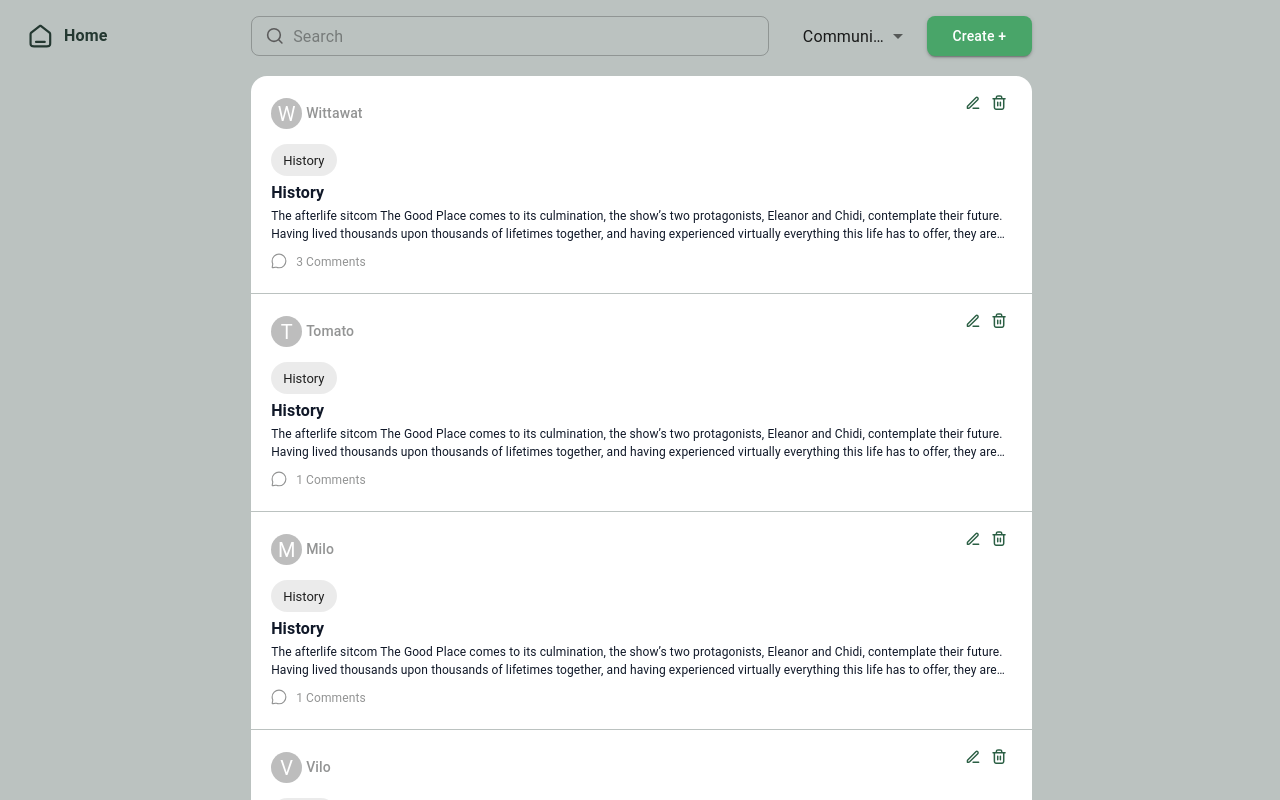
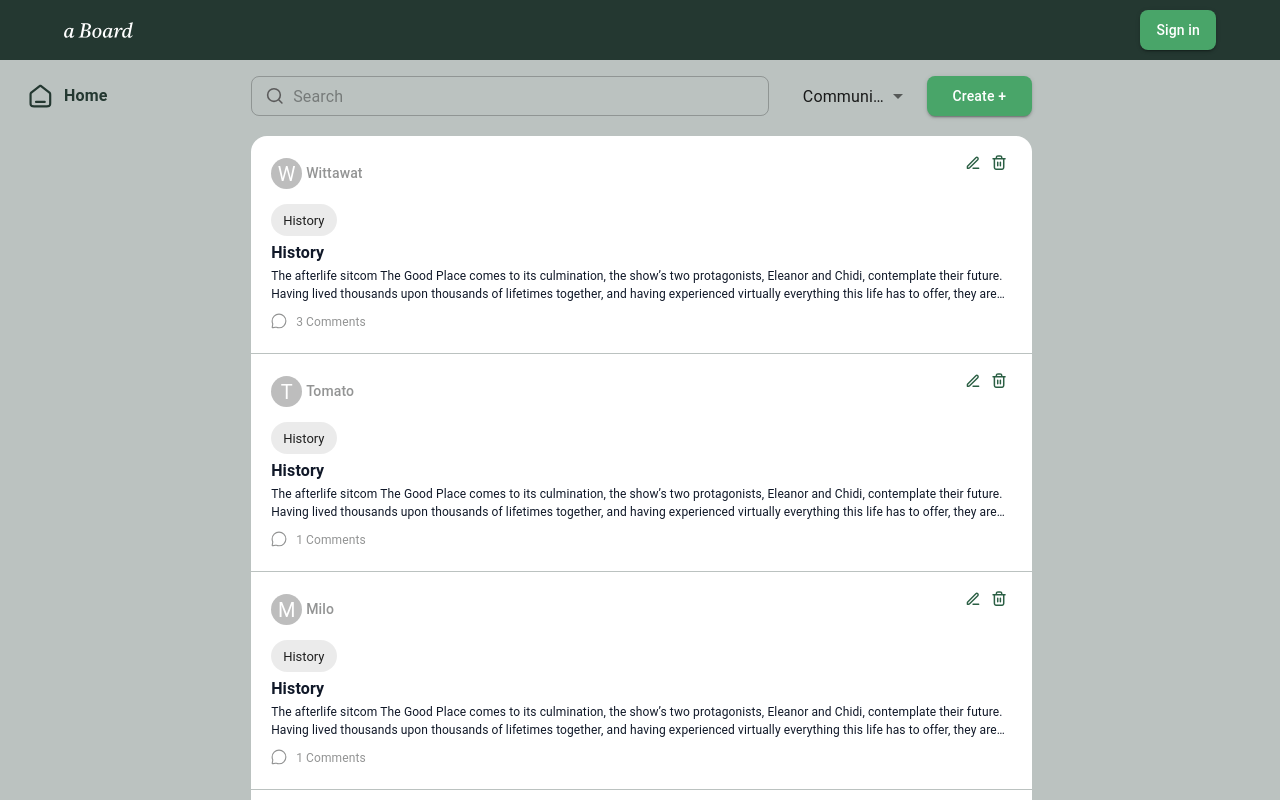
Before and after one commit to WoradaS/mv-a-board, a Next.js app in the folder a-board-ui/: page /our-blog in a window 1280 px wide. Shown: the top 800 px of the page. Built offline with nearby package versions, Linux system fonts and the light colour scheme.

Commit message:
update navbar to app

```diff
--- a/a-board-ui/pages/_app.tsx
+++ b/a-board-ui/pages/_app.tsx
@@ -1,6 +1,15 @@
+import Navbar from "@/components/layout/navbar";
 import "@/styles/globals.css";
+import { Flex } from "@chakra-ui/react";
 import type { AppProps } from "next/app";
 
 export default function App({ Component, pageProps }: AppProps) {
-  return <Component {...pageProps} />;
+  return (
+    <Flex direction={"column"}>
+      <Navbar />
+      <Flex direction={"column"}>
+        <Component {...pageProps} />
+      </Flex>
+    </Flex>
+  );
 }
```
